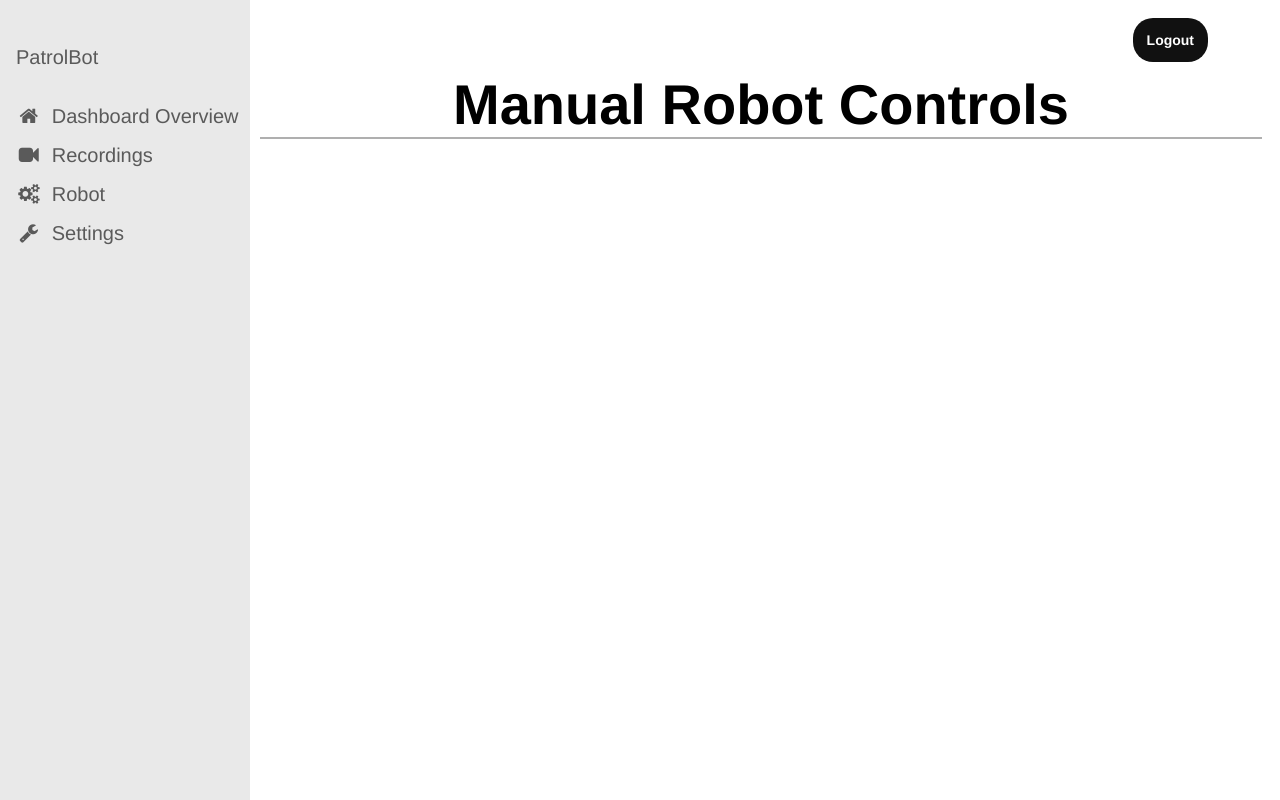
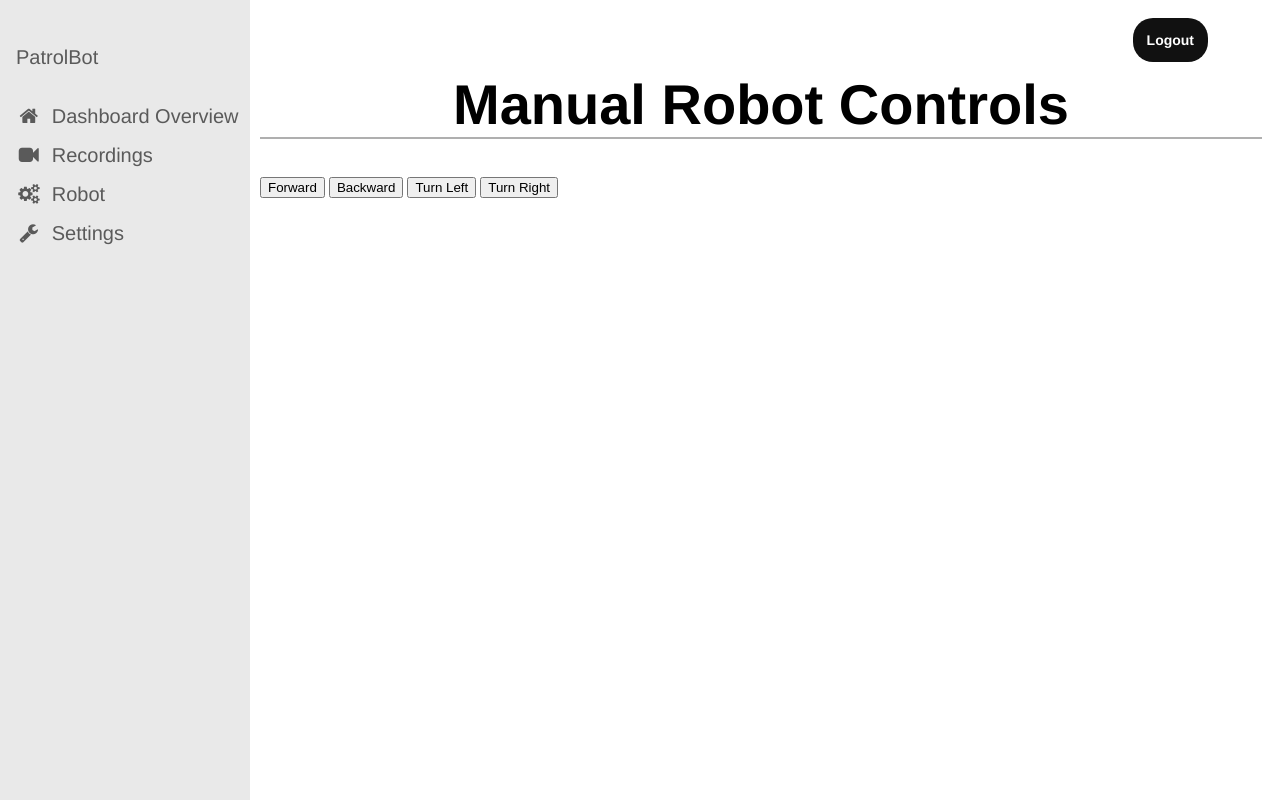
Before and after one commit to jeaguil/patrolbot, a Django app: page /pages/dashboard/robot_manual/ in a window 1280 px wide. Run offline with Django 3.2, Linux system fonts and the light colour scheme.

Commit message:
Added post requests for future python file execution on robot manual page

```diff
--- a/pages/views.py
+++ b/pages/views.py
@@ -69,6 +69,15 @@ def dashboard_recordings_view(request):
 
 
 def dashboard_robot_manual_view(request):
+    if request.method == 'POST':
+        if 'forward_command' in request.POST:
+            print("forward movement requested")
+        elif 'backward_command' in request.POST:
+            print("backward movement requested")
+        elif 'turn_left_command' in request.POST:
+            print("left rotation requested")
+        elif 'turn_right_command' in request.POST:
+            print("right rotation requested")
     return render(request, "pages/robot_manual.html", {})
 
 
--- a/templates/pages/robot_manual.html
+++ b/templates/pages/robot_manual.html
@@ -24,4 +24,13 @@
         </div>
         <h1><span>Manual Robot Controls</span></h1>
     </header>
+    <div class="robot-controls-container">
+        <form method="post">
+            {% csrf_token %}
+            <button name="forward_command">Forward</button>
+            <button name="backward_command">Backward</button>
+            <button name="turn_left_command">Turn Left</button>
+            <button name="turn_right_command">Turn Right</button>
+        </form>
+    </div>
 </body>
```
